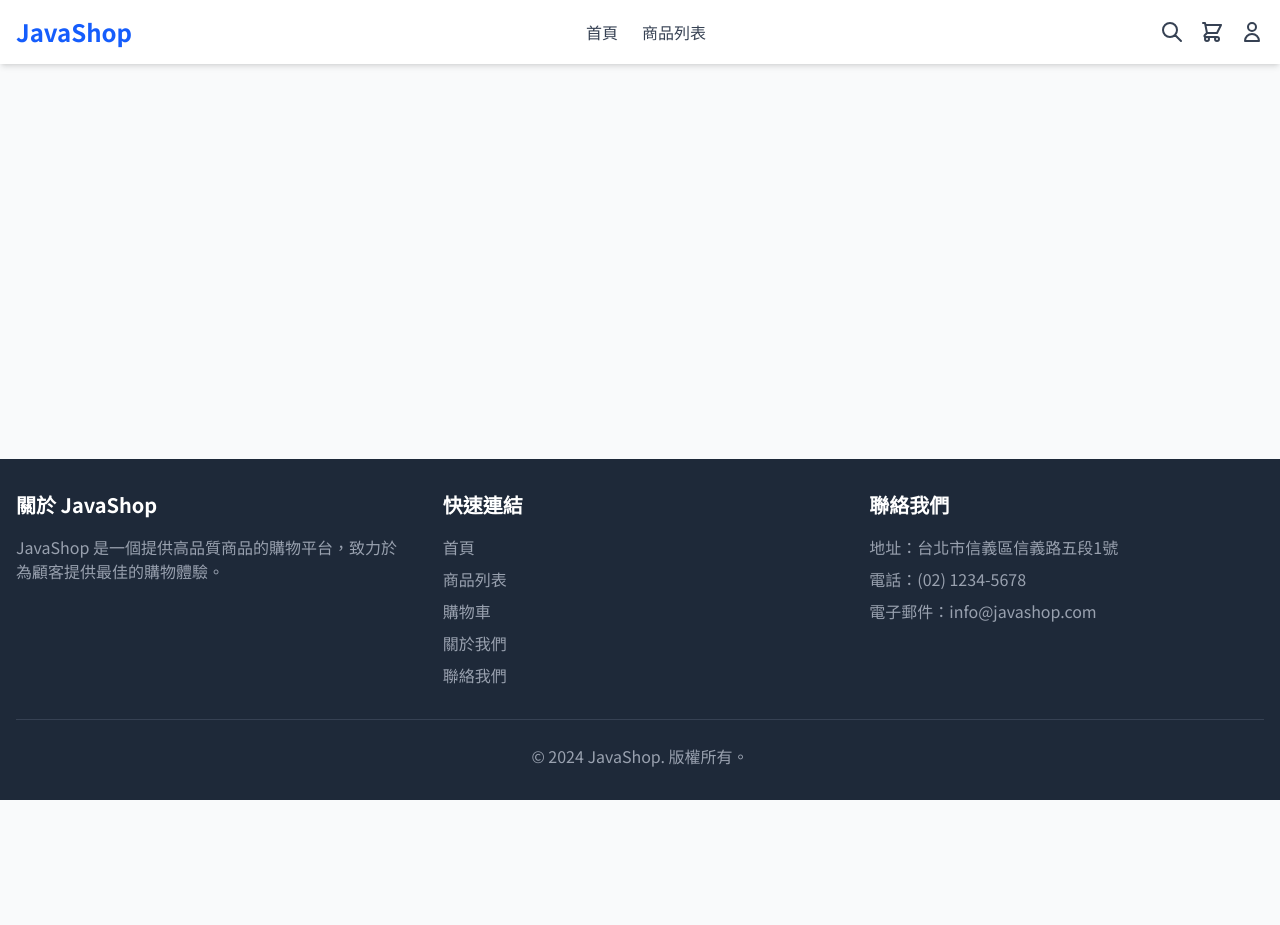
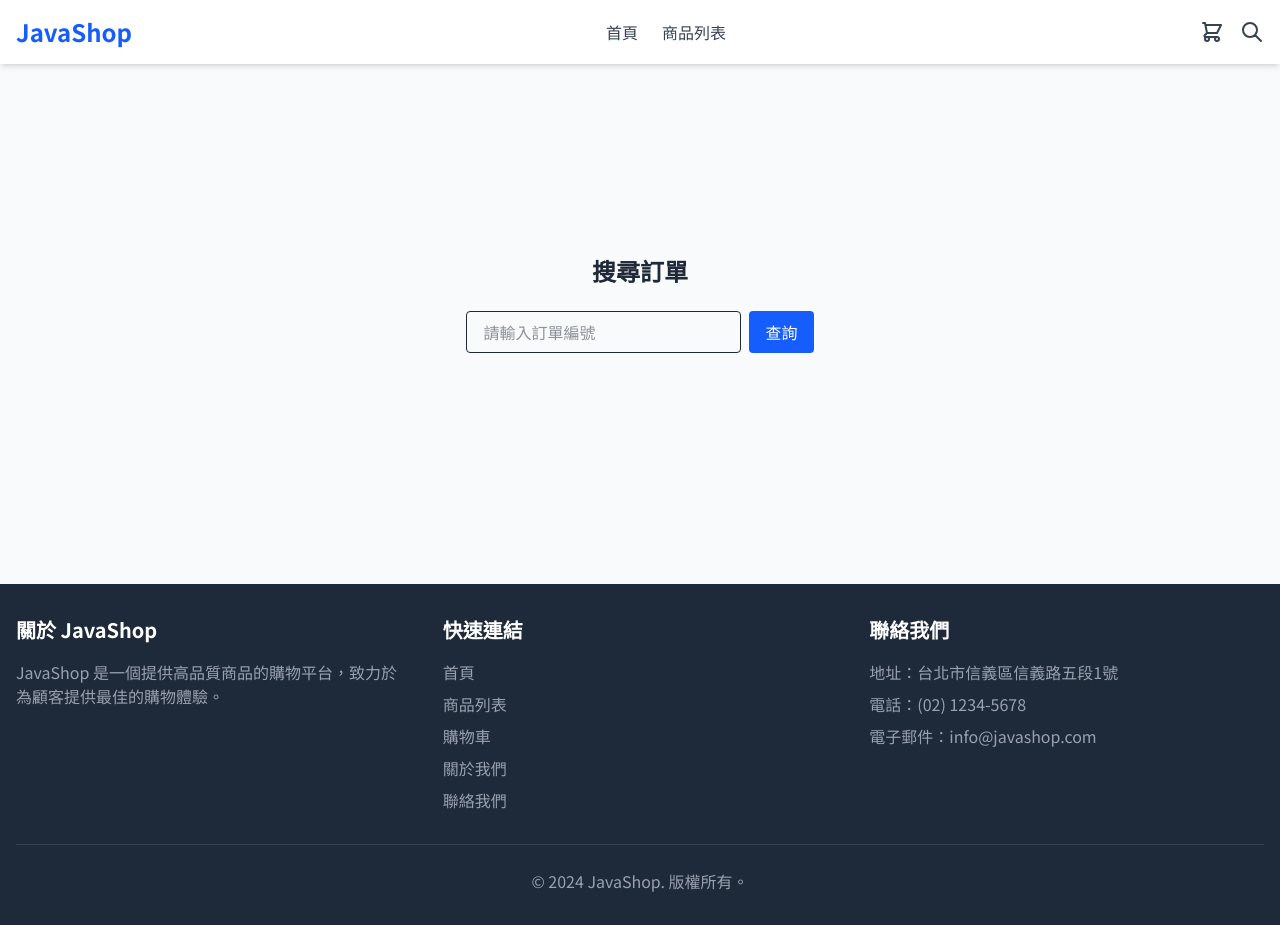
Before and after one commit to motoaki0x33c/shopjava_forestage_frontend, a Vue app: page /order/search in a window 1280 px wide. Before the commit the page ends 800 px from the top, so only its background shows below. Built offline with nearby package versions, Linux system fonts and the light colour scheme.

Commit message:
訂單-搜尋

```diff
--- a/src/App.vue
+++ b/src/App.vue
@@ -32,16 +32,13 @@ import CartIcon from './components/CartIcon.vue';
 
         <!-- 用戶選單 -->
         <div class="flex items-center space-x-4">
-          <button class="text-gray-700 hover:text-blue-600">
-            <svg xmlns="http://www.w3.org/2000/svg" class="h-6 w-6" fill="none" viewBox="0 0 24 24" stroke="currentColor">
-              <path stroke-linecap="round" stroke-linejoin="round" stroke-width="2" d="M21 21l-6-6m2-5a7 7 0 11-14 0 7 7 0 0114 0z" />
-            </svg>
-          </button>
           <CartIcon />
-          <button class="text-gray-700 hover:text-blue-600">
-            <svg xmlns="http://www.w3.org/2000/svg" class="h-6 w-6" fill="none" viewBox="0 0 24 24" stroke="currentColor">
-              <path stroke-linecap="round" stroke-linejoin="round" stroke-width="2" d="M16 7a4 4 0 11-8 0 4 4 0 018 0zM12 14a7 7 0 00-7 7h14a7 7 0 00-7-7z" />
-            </svg>
+          <button class="text-gray-700 hover:text-blue-600" title="搜尋訂單">
+            <RouterLink to="/order/search">
+              <svg xmlns="http://www.w3.org/2000/svg" class="h-6 w-6" fill="none" viewBox="0 0 24 24" stroke="currentColor">
+                <path stroke-linecap="round" stroke-linejoin="round" stroke-width="2" d="M21 21l-6-6m2-5a7 7 0 11-14 0 7 7 0 0114 0z" />
+              </svg>
+            </RouterLink>
           </button>
         </div>
       </div>
--- a/src/router/index.js
+++ b/src/router/index.js
@@ -35,6 +35,11 @@ const router = createRouter({
       name: 'orderFailed',
       component: () => import('../views/OrderFailedView.vue')
     },
+    {
+      path: '/order/search',
+      name: 'orderSearch',
+      component: () => import('../views/OrderSearchView.vue')
+    },
   ],
 })
 
--- /dev/null
+++ b/src/views/OrderSearchView.vue
@@ -0,0 +1,28 @@
+<template>
+  <div class="flex flex-col items-center justify-center min-h-[60vh]">
+    <h1 class="text-2xl font-bold mb-6">搜尋訂單</h1>
+    <form @submit.prevent="onSearch" class="flex space-x-2">
+      <input v-model="orderNo" type="text" placeholder="請輸入訂單編號" class="border rounded px-4 py-2 focus:outline-none focus:ring-2 focus:ring-blue-400" required />
+      <button type="submit" class="bg-blue-600 text-white px-4 py-2 rounded hover:bg-blue-700">查詢</button>
+    </form>
+    <p v-if="error" class="text-red-500 mt-4">{{ error }}</p>
+  </div>
+</template>
+
+<script setup>
+import { ref } from 'vue';
+import { useRouter } from 'vue-router';
+
+const orderNo = ref('');
+const error = ref('');
+const router = useRouter();
+
+function onSearch() {
+  if (!orderNo.value.trim()) {
+    error.value = '請輸入訂單編號';
+    return;
+  }
+  error.value = '';
+  router.push(`/order/detail/${orderNo.value.trim()}`);
+}
+</script>
```
